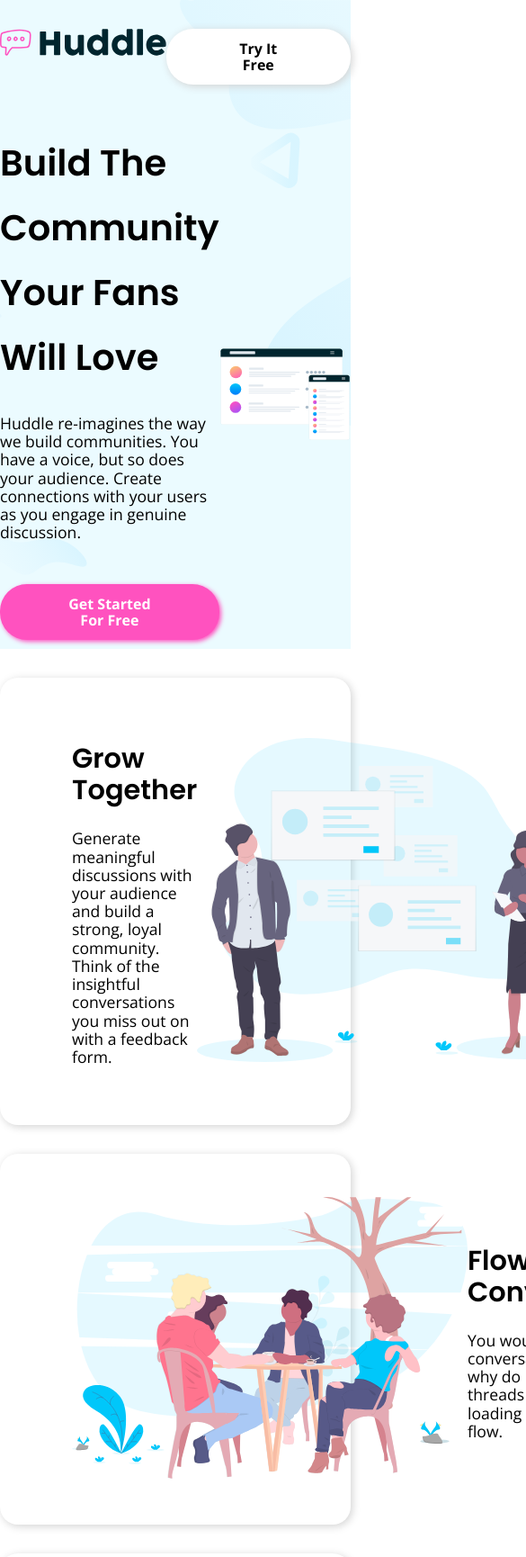
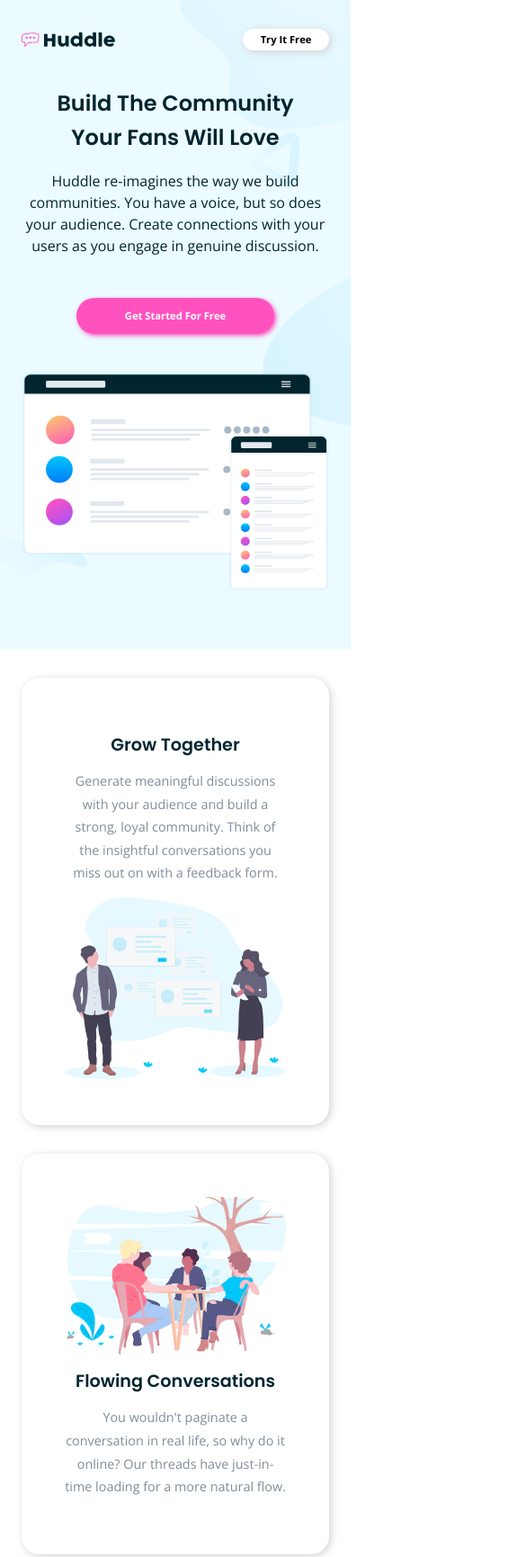
Before and after one commit to devontecpennamon/huddle-landing-page, a plain HTML site: page index.html in a window 390 px wide. Shown: the top 1730 px of the page at 90% size, 585 px wide, since content can reach past the window. Drawn offline with nearby package versions, Linux system fonts and the light colour scheme.

Commit message:
mobile design layout

```diff
--- a/css/style.css
+++ b/css/style.css
@@ -22,6 +22,7 @@ body {
 
 h1,
 h2 {
+  color: var(--color-dark-cyan);
   font-family: var(--heading-font);
 }
 
@@ -29,9 +30,9 @@ h2 {
 button {
   border: none;
   border-radius: 30px;
-  padding: 0.8rem 4rem;
   font-weight: bold;
   transition-duration: 0.4s;
+  width: 100%;
 }
 
 button:hover {
@@ -39,7 +40,7 @@ button:hover {
 }
 
 .container {
-  padding: 2rem 0rem;
+  padding: 2rem 1.5rem;
   max-width: 1242px;
   margin: auto;
 }
@@ -65,15 +66,24 @@ button:hover {
 
 .hero-header {
   justify-content: space-between;
+  align-items: center;
+  column-gap: 6rem;
 }
 
 .hero-header img {
   max-height: 30px;
+  width: 100%;
+  max-width: 200px;
+  min-width: 104px;
 }
 
 .hero-header button {
   background-color: white;
   box-shadow: 2px 2px 10px lightgray;
+  max-width: 200px;
+  min-width: 96px;
+  font-size: 1rem;
+  padding: .5rem 0;
 }
 
 .hero-header button:hover {
@@ -98,6 +108,7 @@ button:hover {
 
 .hero-text p {
   font-size: 1.1em;
+  color: var(--color-dark-cyan);
 }
 
 .hero-text button {
@@ -105,16 +116,16 @@ button:hover {
   background-color: var(--color-pink);
   box-shadow: 2px 2px 5px var(--color-pink);
   transform: translate(0px, 30px);
-}
-
-.hero-image {
-  max-width: 680px;
-  height: auto;
+  font-size: 1rem;
+  max-width: 240px;
+  height: 56px;
 }
 
 .hero-image img {
-  max-width: 100%;
-  height: auto;
+  width: 100%;
+  max-width: 680px;
+  min-width: 296px;
+
 }
 /* hero styles end */
 
@@ -126,7 +137,7 @@ button:hover {
   display: flex;
   justify-content: space-between;
   align-items: center;
-  padding: 3rem 3rem 3rem 5rem;
+  padding: 3rem 3rem 3rem 9rem;
   max-width: 1242px;
   margin: auto;
   margin: 2rem auto;
@@ -137,6 +148,7 @@ button:hover {
 }
 
 .main-info img {
+  width: 100%;
   max-width: 440px;
   height: auto;
 }
@@ -151,9 +163,11 @@ button:hover {
 
 .main-info-text p {
   font-size: 1.1rem;
+  color: var(--color-gray-blue);
+  line-height: 1.6rem;
 }
 
-.hover-thing {
+.hover-box {
   box-shadow: 2px 2px 10px lightgray;
   background-color: white;
   border-radius: 20px;
@@ -167,27 +181,29 @@ button:hover {
   transform: translate(0px, 90px);
 }
 
-.hover-thing h2 {
+.hover-box h2 {
   padding-top: 1rem;
   font-size: 2rem;
 }
 
-.hover-thing button {
+.hover-box button {
   color: white;
   background-color: var(--color-pink);
   box-shadow: 2px 2px 5px var(--color-pink);
-  width: 400px;
+  width: 100%
+  max-width: 400px;
+  min-width: 200px;
   padding-top: 1.3rem;
   padding-bottom: 1.3rem;
   font-size: 1.3rem;
 }
 
-.hover-thing button:hover,
+.hover-box button:hover,
 .hero-text button:hover {
   background-color: #ff9adb;
 }
 
-.hover-thing * {
+.hover-box * {
   margin: 1.5rem;
 }
 /* main styles end */
@@ -251,3 +267,81 @@ footer {
   color: white;
 }
 /* footer styles end */
+
+/* MOBILE STYLES */
+@media all and (min-width: 0px) and (max-width: 400px) {
+  .hero-content,
+  .main-info {
+    flex-direction: column;
+    justify-content: center;
+    text-align: center;
+  }
+
+  .hero-header img {
+    width: 104px;
+    height: 16px;
+  }
+
+  .hero-header button {
+    width: 96px;
+    height: 24px;
+    padding: 0;
+  }
+
+  .hero-text h1 {
+    font-size: 1.5rem;
+    line-height: 2.4rem;
+  }
+
+  .hero-text p {
+    font-size: 1rem;
+    line-height: 1.5rem;
+  }
+
+  .hero button {
+    font-size: .7rem;
+  }
+
+  .hero-text button {
+    max-width: 220px;
+    height: 40px;
+    margin-bottom: 2rem;
+  }
+
+  .main-info {
+    padding-left: 3rem;
+    margin-left: 1.5rem;
+    margin-right: 1.5rem;
+  }
+
+  .main-info h2 {
+    font-size: 1.2rem;
+  }
+
+  .main-info p {
+    font-size: .9rem;
+  }
+
+  .hover-box {
+    margin-left: 1.5rem;
+    margin-right: 1.5rem;
+    padding: .5rem;
+  }
+
+  .hover-box h2 {
+    font-size: 1.2rem;
+    margin: 1.5rem 0rem;
+  }
+
+  .hover-box button {
+    font-size: .6rem;
+    width: 200px;
+    height: 40px;
+    padding: 0;
+  }
+
+  .footer-content,
+   .footer-middle {
+    grid-template-columns: repeat(1, 1fr);
+  }
+}
--- a/index.html
+++ b/index.html
@@ -80,7 +80,7 @@
           </p>
         </div>
       </section>
-      <section class="flex hover-thing">
+      <section class="flex hover-box">
         <h2>Ready To Build Your Community?</h2>
         <button>Get Started For Free</button>
       </section>
```
